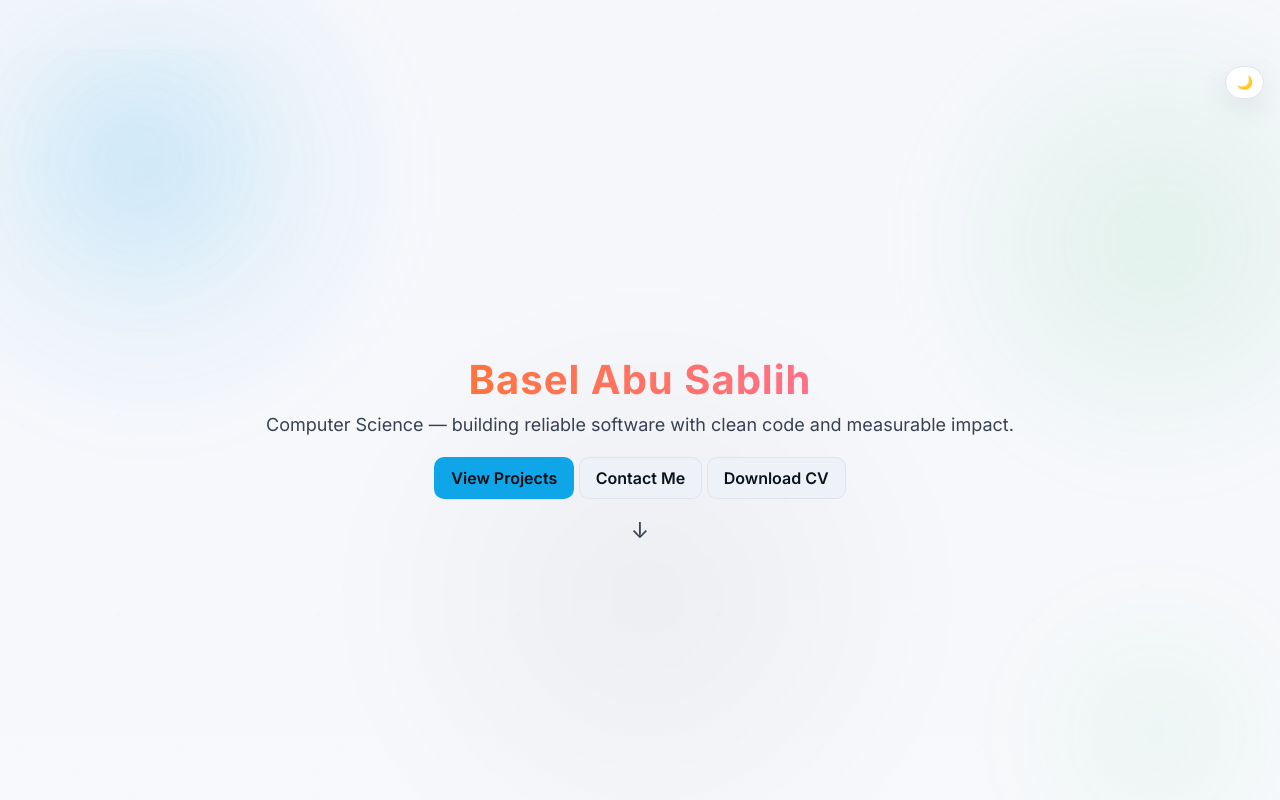
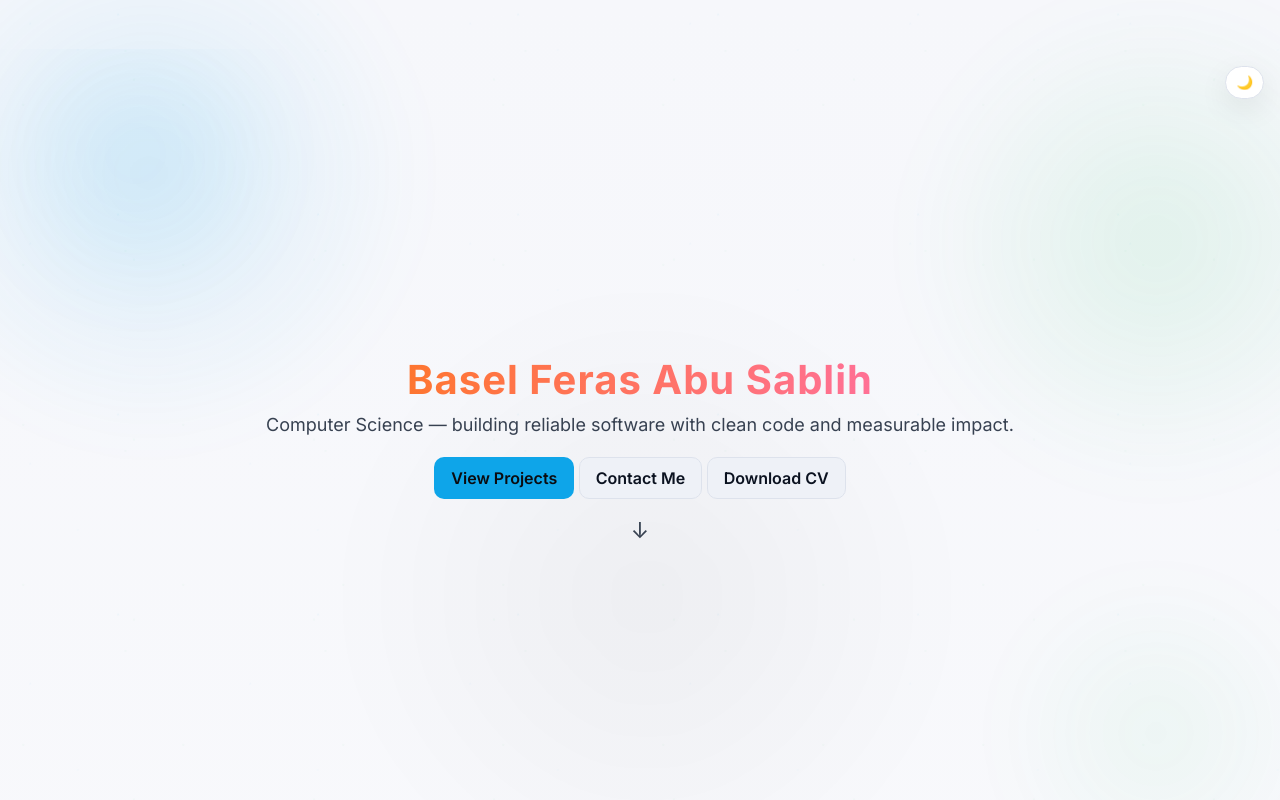
Before and after one commit to baselabu/portfolio, a plain HTML site: page index.html in a window 1280 px wide. Shown: the top 800 px of the page. Drawn offline with Linux system fonts and the light colour scheme.

Commit message:
updated name

```diff
--- a/index.html
+++ b/index.html
@@ -32,7 +32,7 @@
       <section class="hero section">
         <div class="container">
           <div class="hero-copy center">
-            <h1 class="mega-name">Basel Abu Sablih</h1>
+            <h1 class="mega-name">Basel Feras Abu Sablih</h1>
             <p class="lead">Computer Science — building reliable software with clean code and measurable impact.</p>
             <div class="hero-cta">
               <a class="btn primary" href="#projects">View Projects</a>
```
